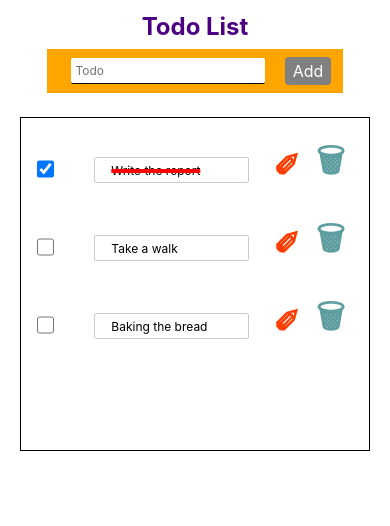
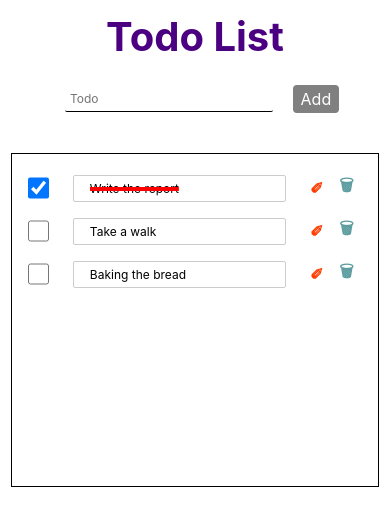
Before and after one commit to neomatrix79/todo-list-svelte, a Svelte app: page / in a window 390 px wide. Shown: the top 526 px of the page. Built offline with nearby package versions, Linux system fonts and the light colour scheme.

Commit message:
media change#5

```diff
--- a/src/components/Todo.svelte
+++ b/src/components/Todo.svelte
@@ -152,10 +152,28 @@
     }
 
     input[type="text"] {
-      width: 80%;
+      width: 90%;
       font-size: 12px;
-      margin-left: 1.5rem;
+      margin-left: 0.5rem;
       padding-left: 1rem;
+    }
+
+    .icon-edit {
+      border: none;
+      outline: none;
+      background-color: transparent;
+      font-size: 1rem;
+      font-weight: bold;
+      color: #ff3d00;
+    }
+
+    .icon-trash {
+      border: none;
+      outline: none;
+      background-color: transparent;
+      font-size: 1rem;
+      font-weight: bold;
+      color: cadetblue;
     }
   }
 </style>
--- a/src/components/TodoList.svelte
+++ b/src/components/TodoList.svelte
@@ -226,7 +226,7 @@
   /* 테블릿 가로, 테블릿 세로 (해상도 768px ~ 1023px)*/
   @media all and (min-width: 768px) and (max-width: 1023px) {
     .title {
-      font-size: 2.5rem;
+      font-size: 3rem;
     }
 
     input {
@@ -242,7 +242,7 @@
   /* 모바일 가로, 모바일 세로 (해상도 480px ~ 767px)*/
   @media all and (max-width: 767px) {
     .title {
-      font-size: 1.5rem;
+      font-size: 2.5rem;
       color: indigo;
     }
 
@@ -267,8 +267,8 @@
       width: 80%;
       padding: 0.5rem;
       /* margin-top: 0.5rem; */
-      margin: 0.5rem auto;
-      background-color: orange;
+      margin: 1rem auto;
+      /* background-color: orange; */
     }
 
     .frame {
@@ -277,7 +277,7 @@
       align-items: center;
       flex-direction: column;
       padding: 0.5rem;
-      width: 90%;
+      width: 95%;
       /* background-color: gray; */
     }
   }
```
